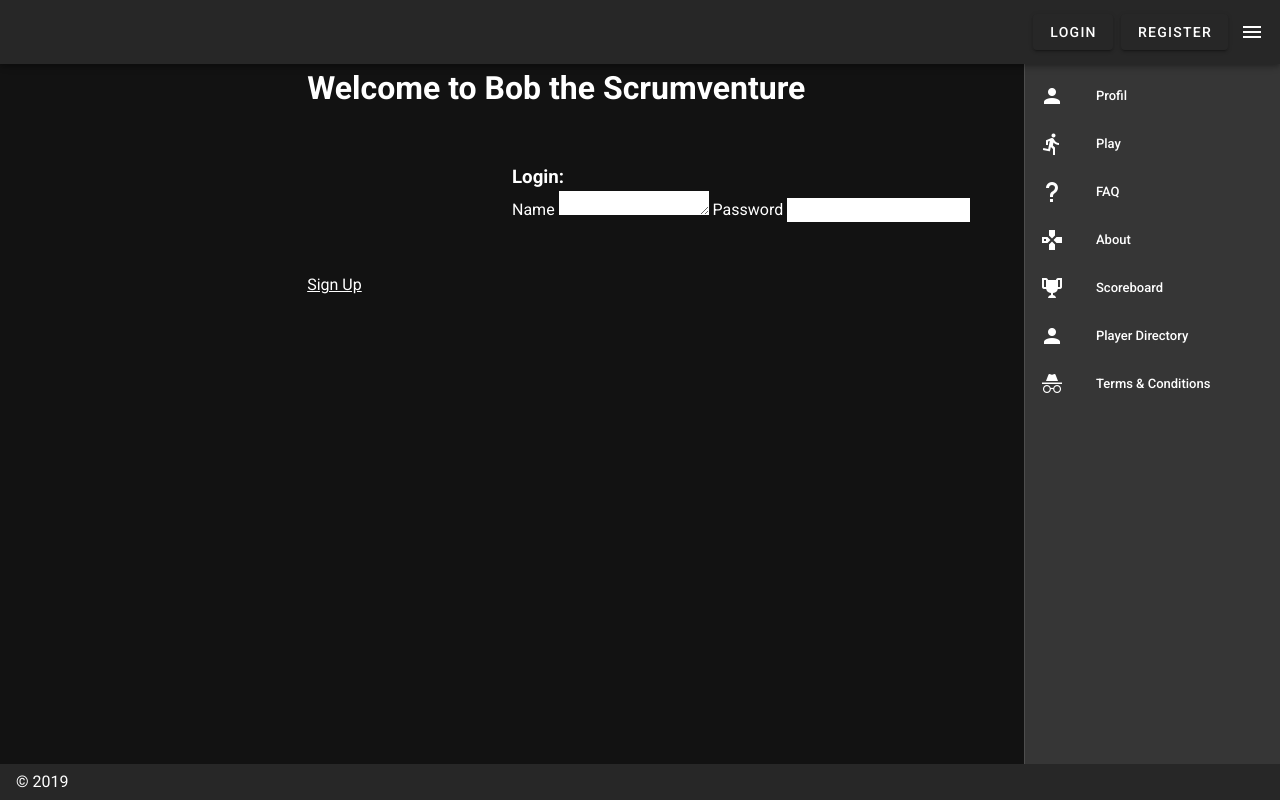
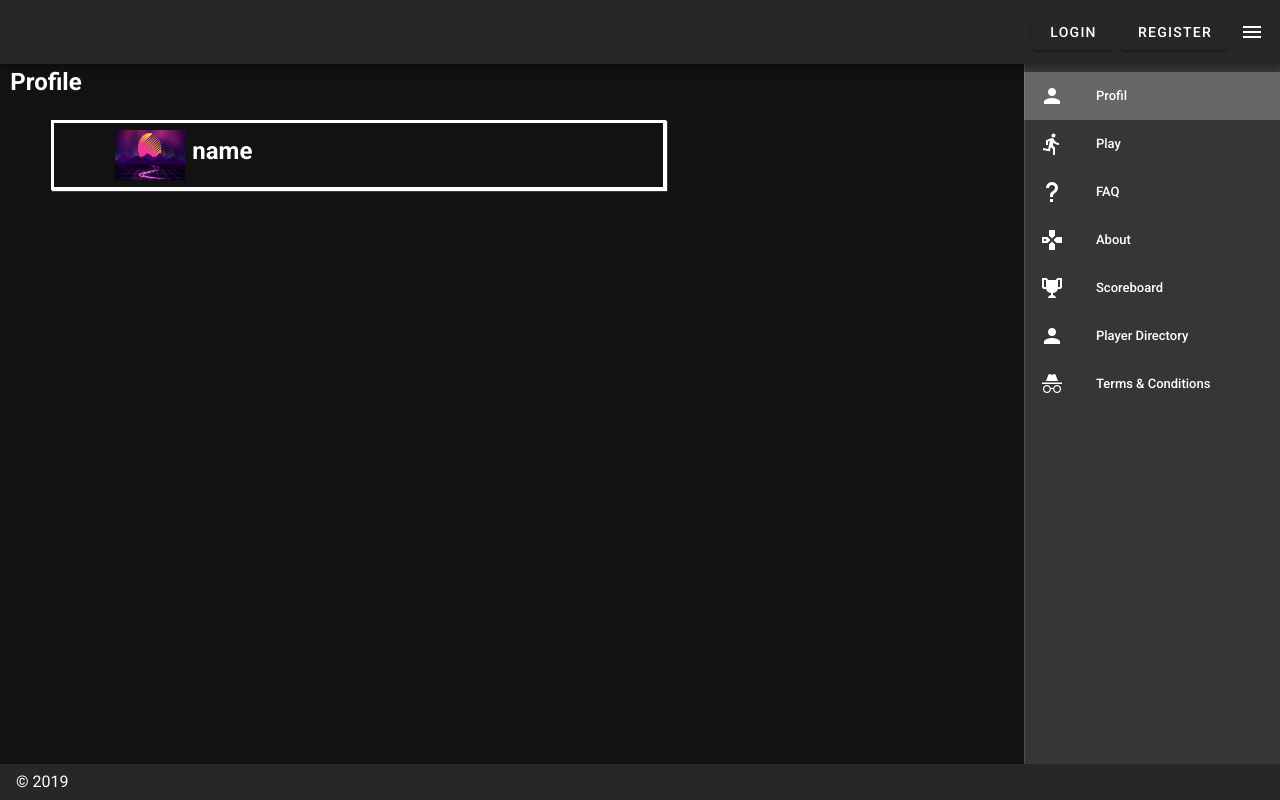
Before and after one commit to hfu-gis/Delta, a Vue app: page /Playerprofile in a window 1280 px wide. Before the commit this address led to /LoginBotS. Built offline with nearby package versions, Linux system fonts and the light colour scheme.

Commit message:
startrouting ist raus

```diff
--- a/src/App.vue
+++ b/src/App.vue
@@ -60,7 +60,7 @@
 
     created () {
       this.$vuetify.theme.dark = true
-      this.$router.push({path: '/LoginBotS'})
+      // this.$router.push({path: '/LoginBotS'})
     },
   }
 </script>
--- a/src/views/Playerprofile.vue
+++ b/src/views/Playerprofile.vue
@@ -1,62 +1,23 @@
 <template>
     <div class="body">
-        <h1>Profil</h1>
-        <section class="Profilinhalt">
-            <article class="profil">
-                <div class="profilbild">
-                    <img class="proilbildbild" src="../assets/122043.jpg">
-                </div>
-                <div class="profilname">
-                    <h2>Uno Due</h2>
-                </div>
-            </article>
-            <h2 class="zwisch">Dates</h2>
-            <article class="choosenclasses">
-                <div class="pers">
-                    <v-simple-table>
-                        <template v-slot:default>
-                            <tbody>
-                            <tr v-for="item in desserts" :key="item.name">
-                                <td>{{ item.name }}</td>
-                                <td>{{ item.data }}</td>
-                            </tr>
-                            </tbody>
-                        </template>
-                    </v-simple-table>
-                </div>
-                <div class="rank">
-                    <v-container fluid>
-                        <v-data-iterator :items="items">
-                            <template v-slot:default="props">
-                                <v-row>
-                                    <v-col v-for="item in items" :key="item.name" cols="12" sm="6" md="4">
-                                        <v-card>
-                                            <v-card-title><h4>{{ item.name }}</h4></v-card-title>
-                                            <v-divider></v-divider>
-                                            <v-list dense>
-                                                <v-list-item>
-                                                    <v-list-item-content>?:</v-list-item-content>
-                                                    <v-list-item-content class="align-end">{{ item.p }}</v-list-item-content>
-                                                </v-list-item>
-                                                <v-list-item>
-                                                    <v-list-item-content>?:</v-list-item-content>
-                                                    <v-list-item-content class="align-end">{{ item.pp }}</v-list-item-content>
-                                                </v-list-item>
-                                                <v-list-item>
-                                                    <v-list-item-content>?:</v-list-item-content>
-                                                    <v-list-item-content class="align-end">{{ item.ppp }}</v-list-item-content>
-                                                </v-list-item>
-                                            </v-list>
-                                        </v-card>
-                                    </v-col>
-                                </v-row>
-                            </template>
-                        </v-data-iterator>
-                    </v-container>
-                </div>
-            </article>
-            <article class=""></article>
-        </section>
+            <section class="Profil">
+                <header>
+                    <h1>Profile</h1>
+                </header>
+            </section>
+        <div class="profile">
+            <section class="Profilinhalt">
+                <article class="profilbild">
+                    <img src="../assets/122043.jpg" height="50" width="70"/>
+                </article>
+                <article class="profilname">
+                    <h2>name</h2>
+                </article>
+            </section>
+            <section class="Statistiken">
+
+            </section>
+        </div>
     </div>
 </template>
 
@@ -64,71 +25,33 @@
     export default {
         name: "Playerprofile",
         data: () => ({
-            items: [
-                {name: 'Magician', p: 1, pp: 2, ppp: 1},
-                {name: 'Robot', p: 1, pp: 2, ppp: 1},
-                {name: 'Scrapper', p: 1, pp: 2, ppp: 1},
-                {name: 'Thief', p: 1, pp: 2, ppp: 1},
-            ],
-            desserts: [
-                {
-                    name: 'Name',
-                    data: 159,
-                },
-                {
-                    name: '?',
-                    data: 237,
-                },
-                {
-                    name: '?',
-                    data: 262,
-                },
-                {
-                    name: '?',
-                    data: 305,
-                },
-                {
-                    name: '?',
-                    data: 356,
-                },
-                ],
+
         })
     }
 
 </script>
 
 <style scoped>
-
-    .proilbildbild{
-        width: 50px;
-        height: 80px;
+    .Profilinhalt{
+        display: flex;
+        width: 60%;
+        margin-left: 10%;
+        margin-top: 1%;
     }
-    .profil{
-        display: flex;
-        margin-top: 30px;
+    .Profil{
+        margin-left: 1%;
     }
-    .proilbildbild{
-        margin-left: 50px;
+    .profilbild{
     }
     .profilname{
-        margin-top: 20px;
-        margin-left: 30px;
+        margin-left: 2%;
+        margin-top: 1%;
     }
-    .Profilinhalt{
-        border-top: solid black;
-        width: 50%;
-    }
-    .choosenclasses{
-        display: flex;
-    }
-    .rank{
-        margin-left: 10%;
-        margin-top: -3%;
-    }
-    .pers{
+    .profile{
+        border: solid white;
+        margin-top: 2%;
+        width: 60%;
         margin-left: 5%;
-    }
-    .zwisch{
-        margin-left: 5%;
+        box-shadow:  1px 1px 1px white;
     }
 </style>
```
